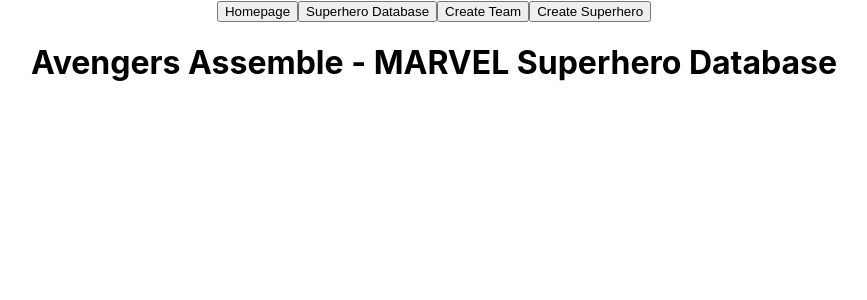
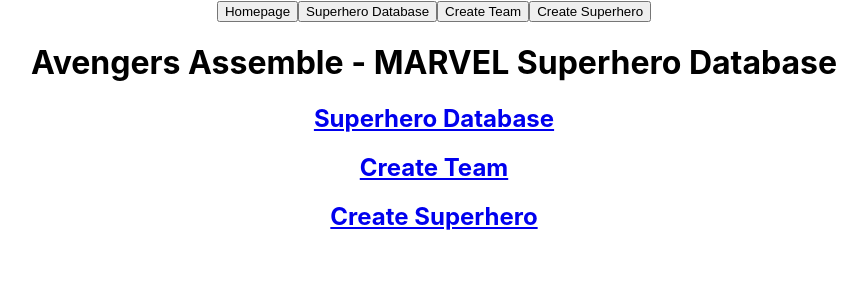
Before and after one commit to achaudhry12/Marvel-Comic-App-GA-SEI, a React (Create React App) app in the folder avengers-assemble/: page / in a window 1280 px wide. Shown: the top 300 px of the page, without its empty margins (206-1073 px from the left). Built offline with nearby package versions, Linux system fonts and the light colour scheme; no server answers.

Commit message:
homepage coded

```diff
--- a/avengers-assemble/src/App.js
+++ b/avengers-assemble/src/App.js
@@ -1,10 +1,21 @@
+import { useEffect } from "react";
+import axios from "axios";
+import Nav from "./components/Nav";
+import { baseURL, config } from "./services"
 import './App.css';
-import Nav from "./components/Nav";
 
 function App() {
+  useEffect(() => {
+    const fetchSuperheros = async () => {
+      const resp = await axios.get(baseURL, config);
+    }
+    fetchSuperheros();
+  }, []);
+
   return (
     <div className="App">
       <Nav />
+
     </div>
   );
 }
--- a/avengers-assemble/src/components/Homepage.jsx
+++ b/avengers-assemble/src/components/Homepage.jsx
@@ -1,11 +1,28 @@
+import { Link } from "react-router-dom";
+
 function Homepage() {
   return (
     <div>
-      <h1 id="home-title">
-        Avengers Assemble - MARVEL Superhero Database
-      </h1>
+      <h1 id="home-title">Avengers Assemble - MARVEL Superhero Database</h1>
+      <div id="home-container">
+        <Link to="/superhero-database">
+          <div>
+            <h2 className="home-subtitle">Superhero Database</h2>
+          </div>
+        </Link>
+        <Link to="/create-team">
+          <div>
+            <h2 className="home-subtitle">Create Team</h2>
+          </div>
+        </Link>
+        <Link to="/create-superhero">
+          <div>
+            <h2 className="home-subtitle">Create Superhero</h2>
+          </div>
+        </Link>
+      </div>
     </div>
-  )
+  );
 }
 
 export default Homepage;
--- a/avengers-assemble/src/components/SuperheroDatabase.jsx
+++ b/avengers-assemble/src/components/SuperheroDatabase.jsx
@@ -1,8 +1,9 @@
+
 function SuperheroDatabase() {
+
   return (
     <div>
       <h1 id="superhero-database-title">Superhero Database</h1>
-
     </div>
   );
 }
--- a/avengers-assemble/src/services/index.js
+++ b/avengers-assemble/src/services/index.js
@@ -1,6 +1,6 @@
-export const baseURL = `https://api.airtable.com/v0/${process.env.REACT_APP_AIRTABLE_BASE}/destinations`;
+export const baseURL = `https://api.airtable.com/v0/${process.env.REACT_APP_AIRTABLE_BASE}/superheros`;
 export const config = {
   headers: {
-    Authorization: `Bearer ${process.env.REACT_APP_AIRTABLE_KEY}`,
+    Authorization: `Bearer: ${process.env.REACT_APP_AIRTABLE_KEY}`,
   },
 };
```
